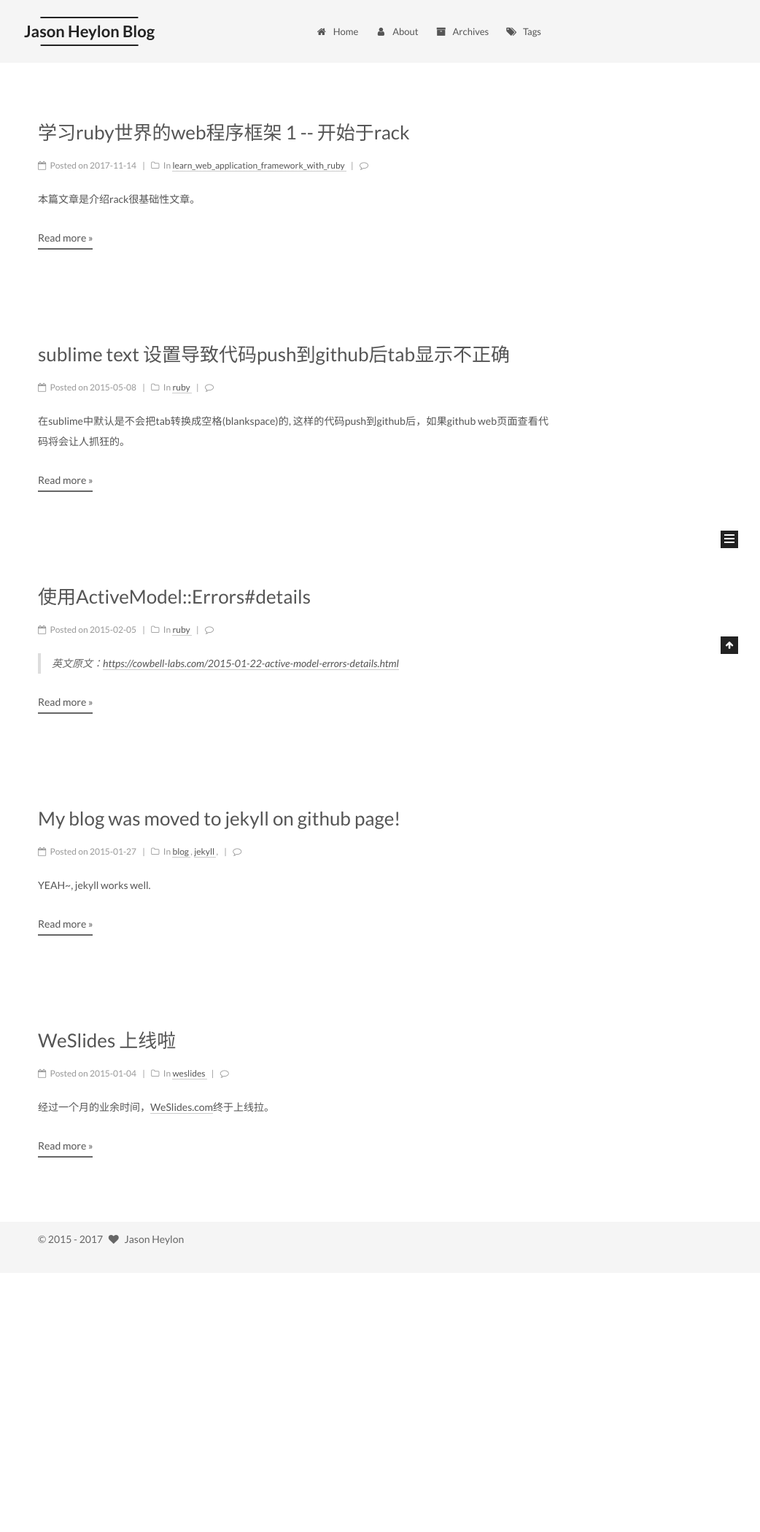
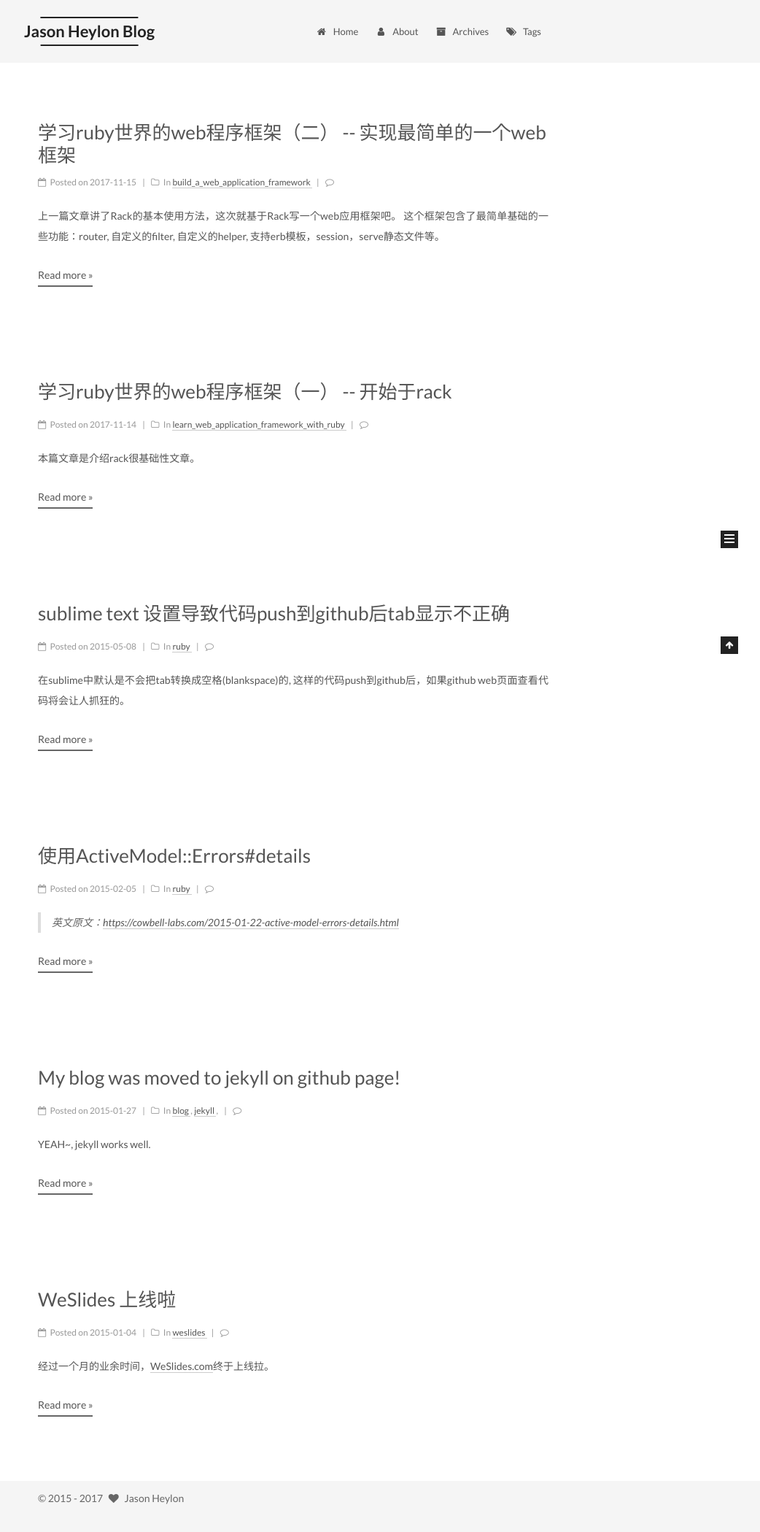
Before and after one commit to JasonHeylon/jasonheylon.github.io, a Jekyll site: the page built from index.html, in a window 1280 px wide, cut to the strip 104-2203 px from the top of the page. Shown: the whole strip at 73% size, without its empty margins (238-1280 px from the left). Built offline with Jekyll 4.4.1, drawn with Linux system fonts in a browser that asks for light colours; the list of posts is cut into pages by our own code; comment, search, counter and statistics services are not loaded; before the commit the page ends 1848 px from its top, so only the background shows below that; some of the changed lines change nothing that is shown.

Commit message:
add learn web application framework 2

````diff
--- a/_posts/2017-11-14-learn-web-application-framework-with-ruby-rack.md
+++ b/_posts/2017-11-14-learn-web-application-framework-with-ruby-rack.md
@@ -1,6 +1,6 @@
 ---
 layout: post
-title:  "学习ruby世界的web程序框架 1 -- 开始于rack"
+title:  "学习ruby世界的web程序框架（一） -- 开始于rack"
 date:   2017-11-14 00:00:00
 categories: learn_web_application_framework_with_ruby
 tags: ruby rack framework
--- /dev/null
+++ b/_posts/2017-11-15-learn-web-application-framework-with-ruby-simple-sinatra.md
@@ -0,0 +1,589 @@
+---
+layout: post
+title:  "学习ruby世界的web程序框架（二） -- 实现最简单的一个web框架"
+date:   2017-11-15 00:00:00
+categories: build_a_web_application_framework
+tags: ruby rack framework sinatra
+comments: true
+---
+
+上一篇文章讲了Rack的基本使用方法，这次就基于Rack写一个web应用框架吧。
+这个框架包含了最简单基础的一些功能：router, 自定义的filter, 自定义的helper, 支持erb模板，session，serve静态文件等。
+
+## 响应一个get请求
+首先给这个框架起个名字 -- Panama，最近这首歌还是挺流行的。Panama主要模仿Sinatra的DSL来实现的。
+
+首先我们先写出程序逻辑吧，当请求首页时，页面返回 Hello Panama。 非常适合第一个完成的任务。
+
+```ruby
+# app.rb
+require 'panama'
+class App < Panama::Base
+  get '/' do
+    "Hello Panama"
+  end
+end
+
+# config.ru
+require_relative 'app'
+run App.new
+
+```
+
+config.ru是启动rackup的默认文件名，在目录下直接使用rackup 不需要传参数时会默认读取这个文件的。
+
+从App中看到 我们需要实现Panama::Base#get的类方法，方法接受一个路径和一个block，并且把block和路径对应的存起来，再等到call方法被触发时运行这个block，把返回的字符串放到body中返回。
+
+```ruby
+# panama.rb
+
+require 'rack'
+
+module Panama
+  class Base
+    # 首先要有一个实例方法call方法来返回
+    def call(env)
+      # 创建Rack::Request 的实例，方便之后获取请求相关数据
+      request = Rack::Request.new(env)
+
+      # 找到访问路径所对应的block
+      route_block = block_by_verb_path(request.request_method, request.path_info)
+
+      # 创建Rack::Response 的实例，用于方法返回
+      response = Rack::Response.new
+
+      if route_block
+        # 执行block并写入response
+        response.write(route_block.call)
+      else
+        # 如果没有找到，说明是没有在路由定义的
+        response.status = 404
+        response.write('Not found')
+      end
+
+      # finish方法实际的返回其实可以认为是[status_code, header_hash, body_array ]
+      response.finish
+    end
+
+    class << self
+      # routers是类变量，
+      attr_reader :routers
+
+      def get(path, &block)
+        # routers 是结构是 routers[method][path] = block
+        @routers ||= {}
+        @routers['GET'] ||= {}
+        @routers['GET'][path] ||= block
+      end
+
+    end
+
+    private
+
+    def block_by_verb_path(verb, path)
+      # 获取之前存入的block
+      self.class.routers.fetch(verb, {})[path]
+    end
+
+  end
+end
+```
+shell中运行rackup后就可以在浏览器看到结果了，一切都很好。
+get方法接受一个路径字符串和一个block，并存入类变量routers，并为routers创建了读方法，这样当有请求进来的时候，call方法被调用，通过private方法block_by_verb_path传入请求动词和路径就可以找到对应的block，并且运行它；如果通过请求没有找到block就返回404。
+
+我们再把其他的请求方法都加上
+
+```ruby
+# panama.rb
+
+module Panama
+
+  class Base
+    # ...
+    class << self
+      # ...
+
+      %w{get post put patch delete head option}.each do |action|
+        define_method action.to_sym do |path, &block|
+          add_route(action.upcase, path, &block)
+        end
+      end
+
+      def add_route(verb, path, &block)
+        @routers ||= {}
+        @routers[verb] ||= {}
+        @routers[verb][path] ||= block
+      end
+
+    end
+
+  end
+
+end
+
+```
+这样就可以用过 get post等方法传入block和path进行简单的路由操作啦。
+
+## 获得请求参数
+其实请求参数的获取可以通过Rack::Resonse#params方法获得，为了方便我们需要实现像下面的用法，
+```ruby
+# app.rb
+# ...
+
+get '/hello' do
+  "Hello #{params['name'] || 'Panama'}"
+  # /hello?name=Jason  ->  Hello Jason
+end
+
+# ...
+```
+
+为了实现这个需求，我们添加实例方法params
+
+```ruby
+panama.rb
+
+require 'rack'
+
+module Panama
+
+  class Base
+
+    attr_reader :request
+
+    def call(env)
+      @request = Rack::Request.new(env)
+
+      route_block = block_by_verb_path(request.request_method, request.path_info)
+
+      response = Rack::Response.new
+
+      if route_block
+        route_block.call
+      else
+        response.status = 404
+        response.write('Not found')
+      end
+
+      response.finish
+    end
+
+    def params
+      request.params
+    end
+
+    # ...
+  end
+end
+
+```
+
+好像很简单就实现了，但是运行起来的时候会发现params方法找不到。原因在于block是一个闭包，route_block隔绝了当前的作用域。解决这个问题就要把这个block带入当前作用域，这里使用BasicObject#instance_eval方法让block运行在Panama::Base的实例中。
+
+```ruby
+
+# response.write(route_block.call)
+
+response.write(instance_eval(&route_block))
+
+```
+这样route_block在运行的时候就可以访问到Panama::Base的实例方法了。
+
+## filters
+
+filters的实现和router差不多。先写调用代码，在before filter 中打印请求路径和请求参数
+
+```ruby
+# app.rb
+require 'panama'
+class App < Panama::Base
+
+  before do
+    puts "request at #{request.path}, params: #{params.inspect}"
+  end
+
+  # ...
+end
+
+```
+
+首先在Panama::Base添加before和after类方法，传入block，然后再call方法中取出filter，并分别在route_block执行前后运行，同样要使用instance_eval，因为在filter中也会调用像params这样的方法。以下panama到目前为止的完整代码
+
+```ruby
+equire 'rack'
+
+module Panama
+
+  class Base
+
+    attr_reader :request
+
+    def call(env)
+      @request = Rack::Request.new(env)
+
+      route_block = block_by_verb_path(request.request_method, request.path_info)
+
+      response = Rack::Response.new
+
+      if route_block
+
+        # before_filters
+        before_filters = filters_by_type(:before)
+        before_filters.each { |filter| instance_eval(&filter) }
+
+        response.write(instance_eval(&route_block))
+
+        # after_filters
+        after_filters = filters_by_type(:after)
+        after_filters.each { |filter| instance_eval(&filter) }
+
+      else
+        response.status = 404
+        response.write('Not found')
+      end
+
+      response.finish
+    end
+
+
+    def params
+      request.params
+    end
+
+
+    class << self
+      attr_reader :routers, :filters
+
+      %w{get post put patch delete head option}.each do |action|
+        define_method action.to_sym do |path, &block|
+          add_route(action.upcase, path, &block)
+        end
+      end
+
+      def before(&block)
+        add_filter(:before, block)
+      end
+
+      def after(&block)
+        add_filter(:after, block)
+      end
+
+      private
+
+      def add_filter(type, block)
+        @filters ||= {}
+        @filters[type] ||= []
+        @filters[type] << block
+      end
+
+      def add_route(verb, path, &block)
+        @routers ||= {}
+        @routers[verb] ||= {}
+        @routers[verb][path] ||= block
+      end
+    end
+
+    private
+
+    def block_by_verb_path(verb, path)
+      self.class.routers.fetch(verb, {})[path]
+    end
+
+    def filters_by_type(type)
+      self.class.filters.fetch(type, {})
+    end
+
+  end
+
+end
+```
+这样每次有请求时，程序都会输出请求信息到shell中了。
+
+
+## render json
+
+当在block中调用content_type方法，传入symbol :json来设置返回数据类型为json。
+
+```ruby
+# app.rb
+
+get '/json' do
+  content_type :json
+
+  {
+    name: 'Jason',
+    age: 18
+  }.to_json
+end
+
+```
+
+实现这个功能，先在Panama::Base创建实例方法content_type。
+这里需要使用Rack中Rack::Mime模块的MIME_TYPES常量，它是一个hash，以文件后缀名为key，value是该后缀名对应的HTTP Headers中Content-Type对应的内容。
+
+```ruby
+# 文件在rack代码中： lib/rack/mime.rb
+
+MIME_TYPES = {
+  ".123"       => "application/vnd.lotus-1-2-3",
+  ".3dml"      => "text/vnd.in3d.3dml",
+  ".3g2"       => "video/3gpp2",
+  ".3gp"       => "video/3gpp",
+  ".a"         => "application/octet-stream",
+  ".acc"       => "application/vnd.americandynamics.acc",
+  ".ace"       => "application/x-ace-compressed",
+  ".acu"       => "application/vnd.acucobol",
+  ".aep"       => "application/vnd.audiograph",
+  ".afp"       => "application/vnd.ibm.modcap",
+  ".ai"        => "application/postscript",
+  ".aif"       => "audio/x-aiff",
+  # ...
+}
+```
+
+我们设置默认返回的是html： Rack::Mime::MIME_TYPES[".html"]，并把response改为实例变量@response
+
+```ruby
+# panama.rb
+require 'rack'
+
+module Panama
+
+  class Base
+    attr_reader :request
+    attr_accessor :response
+
+    def call(env)
+      @request = Rack::Request.new(env)
+
+      route_block = block_by_verb_path(request.request_method, request.path_info)
+
+      @response = Rack::Response.new
+      @response['Content-Type'] = Rack::Mime::MIME_TYPES[".html"]
+      # ...
+    end
+
+  end
+
+end
+
+```
+content_type方法中设置正确的response['Content-Type']就可以了。
+```ruby
+# panama.rb
+def content_type(type)
+  self.response['Content-Type'] = Rack::Mime::MIME_TYPES[".#{type}"] if Rack::Mime::MIME_TYPES[".#{type}"]
+end
+
+```
+这样在访问/json时就可以看到正确的header返回了： Content-Type:application/json
+
+
+## redirect_to
+
+跳转方法也是经常用到的 当使用redirect_to(path)方法时跳转到目标path。
+
+```ruby
+# app.rb
+
+get '/redirect' do
+  redirect_to '/'
+end
+```
+实现实例方法Panama::Base#redirect_to
+这里用到Rack::Response#redirect方法，它接受两个参数，路径和状态码。
+
+```ruby
+# 默认状态码302
+def redirect_to(path, status_code = 302)
+  self.response.redirect(path, status_code)
+end
+```
+
+这样当访问/redirect就会跳回到首页了
+
+
+## erb
+使用html模板引擎几乎是每个web程序框架必备的功能，我们也来简单实现以下支持erb显示吧。首先要设置erb模板的文件路径，然后调用erb方法传入erb文件。
+```ruby
+# app.rb
+class App < Panama::Base
+  # 03
+  # 设置erb文件存在views目录下
+  set :template_directory, File.join(File.expand_path('..', __FILE__), 'views')
+  get '/about' do
+    @name = 'Jason'
+
+    erb :about
+  end
+  # ...
+end
+```
+
+view/about.erb
+```html
+<!-- view/about.erb -->
+<!DOCTYPE html>
+<html lang="en">
+<head>
+  <meta charset="UTF-8">
+  <title>About</title>
+</head>
+<body>
+  <div class="about me">
+    My name is <%= @name %>
+  </div>
+</body>
+</html>
+```
+
+首先实现Panama::Base.set类方法，
+```ruby
+# panama.rb
+
+module Panama
+
+  class Base
+    # ...
+
+    class << self
+      attr_accessor :settings
+      # ...
+      def set(key, value)
+        @settings ||= {}
+        @settings[key] = value
+      end
+
+    end
+    # ...
+  end
+end
+
+```
+set方法将key和value存入类变量@settings中。
+
+实现Panama::Base#erb实例方法，首先读取erb文件，然后生成ERB实例，调用实例方法result返回编译好的html。
+但是怎么才能把block里定义的实例变量传入到erb文件中呢，好在ERB的result方法接受一个Binding类型的参数，这里我们调用Kernel#binding得到当前作用域的Binding并传入result方法就可以了。
+
+```ruby
+require 'rack'
+require 'erb'
+module Panama
+
+  class Base
+    def erb(template_name)
+      template_path = File.join(settings[:template_directory], "#{template_name.to_s}.erb")
+
+      template = File.read(template_path)
+      # 传入当前作用域绑定
+      ERB.new(template).result(binding)
+    end
+
+    # 获取类变量settings
+    def settings
+      self.class.settings
+    end
+  end
+end
+
+```
+
+## 使用session存储登陆状态
+
+完成一个简单的登陆功能，先把路由写出来
+
+```ruby
+# app.rb
+
+helpers do
+  def is_login?
+    session[:current_user]
+  end
+end
+
+before do
+  if request.path == '/need_login'
+    redirect_to '/login' unless is_login?
+  end
+end
+
+get '/need_login' do
+  "You can view this page only logged in"
+end
+
+get '/login' do
+  redirect_to '/need_login' if is_login?
+
+  erb :login
+end
+
+post '/login' do
+  # session to store is login
+  if params['username'] == 'jason' && params['password'] == '123456'
+    session[:current_user] = true
+    redirect_to '/need_login'
+  else
+    redirect_to '/login'
+  end
+end
+
+```
+```html
+<!-- login.erb -->
+<!DOCTYPE html>
+<html lang="en">
+<head>
+  <meta charset="UTF-8">
+  <title>Login</title>
+</head>
+<body>
+  <div class="">
+    <form action="/login" method="post">
+      <input type="text" name="username" value="">
+      <input type="password" name="password" value="">
+      <button type="submit" name="login">Login</button>
+    </form>
+  </div>
+</body>
+</html>
+```
+
+首先 need_login这个页面是需要登陆后才可以访问，需要在before filter里判断session是否存有登录状态，如果没有就跳转到login页面。
+实现Panama::Base.helpers类方法和Panama::Base#session实例方法。
+helpers类方法简单实现，只要把传入的block在class内eval就可以创建Panama::Base的实例方法了。因为路由中的block也在Panama::Base实例内运行，所以helpers中定义的实例方法也是可以被block中的代码访问到的了。
+
+```ruby
+# panama.rb
+def helpers(&block)
+  class_eval(&block)
+end
+```
+
+
+实现session方法也很简单，因为Rack已经包含了Rack::Session模块，所以我们的session方法只要返回request.session就可以了，它会返回Rack::Session::Abstract::SessionHash实例，可以使用[]= 和[] 方法设置或读取session。
+
+```ruby
+# panama.rb
+def session
+  self.request.session
+end
+```
+然而现在session还不能工作，我们需要个容器存储我们的session数据，我们选择存入cookie，这里使用了Rack::Session::Cookie中间件，修改config.ru代码。
+
+```ruby
+# config.ru
+require_relative 'app'
+
+use Rack::Session::Cookie,  :key => 'panama.session',
+                            :path => '/',
+                            :secret => 'this_is_secret'
+
+run App.new
+```
+在打开/need_login时成功跳转到 /login, 然后填如用户名和密码点登陆后也顺利跳转到了/need_login。并且可以看到cookie已经存在了。
+
+![panama_session_cookie](http://ozf1ijnw5.bkt.clouddn.com/panama_session_cookie.png "panama_session_cookie")
+
+这样panama就可以完成用户登录的功能啦。
+
+好了 计划中的Panama框架已经完成了，尽管一切都很简陋，而且还有很多需要优化的地方。
````
